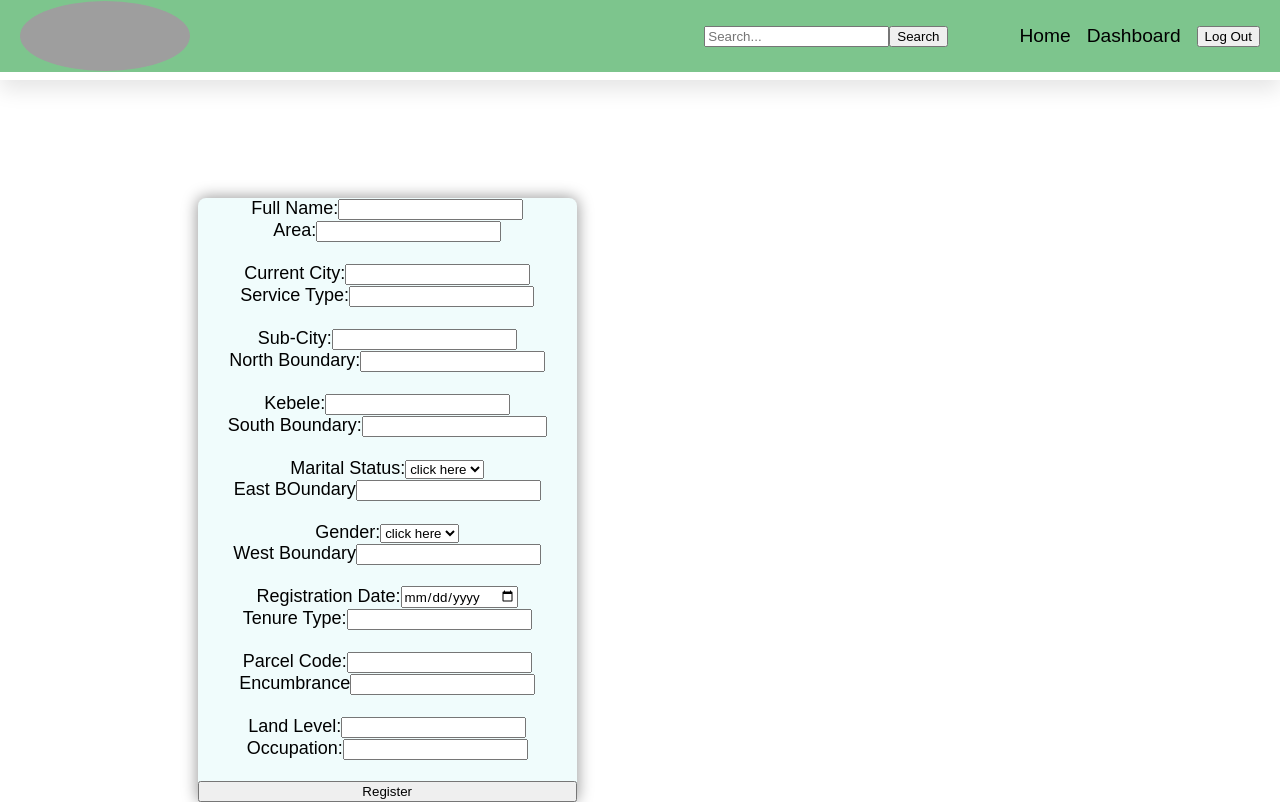
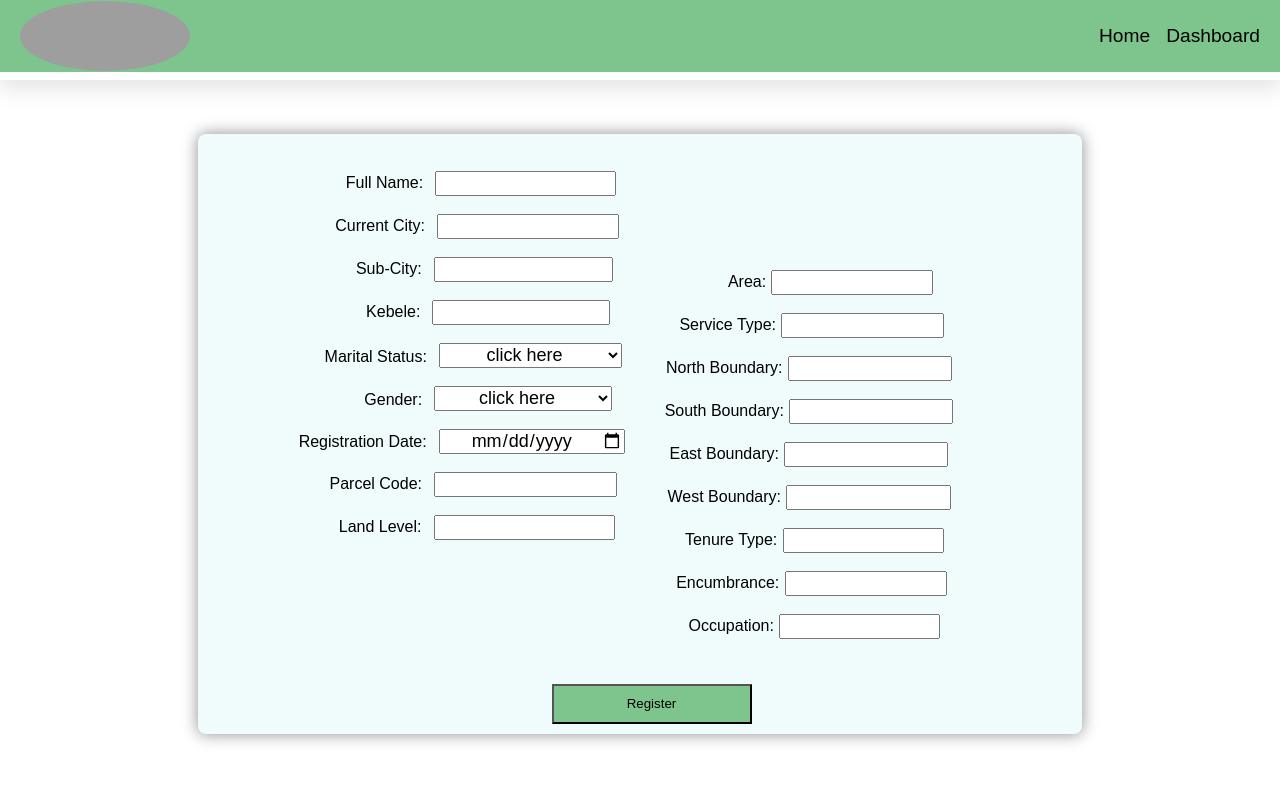
Before and after one commit to Danait-Hishe/LRS, a React (Create React App) app in the folder frontend/: page /create in a window 1280 px wide. Built offline with nearby package versions, Linux system fonts and the light colour scheme; grey boxes are pictures that could not be loaded.

Commit message:
mosification

```diff
--- a/frontend/src/components/Navbar.js
+++ b/frontend/src/components/Navbar.js
@@ -35,7 +35,7 @@ function Navbar() {
       <nav className="Navbar">
         <img alt="logo" src={Image} />
         <div className="nav-items">
-          <SearchBar onSearch={handleSearch} />
+          <SearchBar onSearch={handleSearch}  />
           <ul>
             {searchResults.map((parcel) => (
               <li key={parcel._id}>{parcel.fullName}</li>
@@ -46,12 +46,7 @@ function Navbar() {
           <Link>
             <button
               onClick={logOut}
-              sx={{
-                marginRight: 3,
-                marginTop: 2,
-                marginLeft: 50,
-                marginBottom: 5,
-              }}
+              style={{width:'100%',height:'40%',backgroundColor:'rgb(125, 197, 141)',fontSize:'large'}}
               variant="contained"
             >
               Log Out
--- /dev/null
+++ b/frontend/src/components/NavbarParcel.js
@@ -0,0 +1,22 @@
+import "./Navbar.css";
+import React, { useState } from "react";
+import { Link } from "react-router-dom";
+
+
+
+
+function NavbarParcel() {
+
+  return (
+    <>
+      <nav className="Navbar">
+        <img alt="logo" src={Image} />
+        <div className="nav-items">
+          <Link to="/" >Home</Link>
+          <Link to="/User">Dashboard</Link>
+        </div>
+      </nav>
+    </>
+  );
+}
+export default NavbarParcel;
--- a/frontend/src/components/Search.js
+++ b/frontend/src/components/Search.js
@@ -13,9 +13,10 @@ const SearchBar = ({ onSearch }) => {
         type="text"
         placeholder="Search..."
         value={searchTerm}
+        style={{width:'150%',height:'30px',marginLeft:'-83%',float:'left'}}
         onChange={(e) => setSearchTerm(e.target.value)}
       />
-      <button onClick={handleSearch}>Search</button>
+      <button onClick={handleSearch} style={{width:'30%',height:'50%',backgroundColor:'rgb(125, 197, 141)',float:'right',marginTop:'1.5%',fontSize:'large'}}>Search</button>
     </div>
   );
 };
--- a/frontend/src/components/pages/Edit.js
+++ b/frontend/src/components/pages/Edit.js
@@ -1,7 +1,7 @@
 import React, { useEffect, useState } from "react";
 import { useNavigate, useParams } from "react-router-dom";
-import Navbar from "../Navbar.js";
 import axios from "axios";
+import NavbarParcel from "../NavbarParcel.js";
 
 export default function Edit() {
   const { id } = useParams();
@@ -24,92 +24,60 @@ export default function Edit() {
       });
   }
   return (
-    <div>
-      <Navbar />
+    <div className="parcel">
+    <NavbarParcel />
     <form onSubmit={handleSubmit} className="form-container">
-        <label>
-          Id:
-          <input type="text" disabled value={data.id} />
-        </label>
-        <label>
+    <div style={{display:"grid",marginLeft:'15%',marginTop:'3%'}}>
+      <label style={{float:'left',marginLeft:'-60%',}}>
         Full Name:
         <input
           type="text"
-            value={data.fullName}
-            onChange={(e) => setData({ ...data, fullName: e.target.value })}
+          name="fullName"
+          style={{width:'15%',height:'25px',marginLeft:'1%',marginTop: '10px'}}
+
         />
       </label>
-        <label>
-          Area:
-          <input
-            type="text"
-            value={data.area}
-            onChange={(e) => setData({ ...data, area: e.target.value })}
-          />
-        </label>
+
       <br />
-        <label>
+      <label style={{float:'left',marginLeft:'-61%'}}>
         Current City:
         <input
           type="text"
-            value={data.currentCity}
-            onChange={(e) => setData({ ...data, currentCity: e.target.value })}
+          name="currentCity"
+          style={{width:'15%',height:'25px',marginLeft:'1%'}}
+
         />
       </label>
-        <label>
-          Service Type:
-          <input
-            type="text"
-            value={data.serviceType}
-            onChange={(e) => setData({ ...data, serviceType: e.target.value })}
-          />
-        </label>
+
       <br />
-        <label>
+      <label style={{float:'left',marginLeft:'-59%'}}>
         Sub-City:
         <input
           type="text"
-            value={data.subCity}
-            onChange={(e) => setData({ ...data, subCity: e.target.value })}
+          name="subCity"
+          style={{width:'15%',height:'25px',marginLeft:'1%'}}
+
         />
       </label>
-        <label>
-          North Boundary:
-          <input
-            type="text"
-            value={data.northBoundary}
-            onChange={(e) =>
-              setData({ ...data, northBoundary: e.target.value })
-            }
-          />
-        </label>
+
       <br />
-        <label>
+      <label style={{float:'left',marginLeft:'-58%'}}>
         Kebele:
         <input
           type="number"
-            value={data.kebele}
-            onChange={(e) => setData({ ...data, kebele: e.target.value })}
+          name="kebele"
+          style={{width:'15%',height:'25px',marginLeft:'1%'}}
+
         />
       </label>
-        <label>
-          South Boundary:
-          <input
-            type="text"
-            value={data.southBoundary}
-            onChange={(e) =>
-              setData({ ...data, southBoundary: e.target.value })
-            }
-          />
-        </label>
+
       <br />
-        <label>
+      <label style={{float:'left',marginLeft:'-62%'}}>
         Marital Status:
         <select
-            value={data.maritalStatus}
-            onChange={(e) =>
-              setData({ ...data, maritalStatus: e.target.value })
-            }
+          name="maritalStatus"
+          style={{width:'15%',height:'25px',marginLeft:'1%',fontSize:'large',textAlign:'center'}}
+          on
         >
           <option selected disabled>
             click here
@@ -118,20 +86,14 @@ export default function Edit() {
           <option>Married</option>
         </select>
       </label>
-        <label>
-          East Boundary
-          <input
-            type="text"
-            value={data.eastBoundary}
-            onChange={(e) => setData({ ...data, eastBoundary: e.target.value })}
-          />
-        </label>
+
       <br />
-        <label>
+      <label style={{float:'left',marginLeft:'-58%'}}>
         Gender:
         <select
-            value={data.gender}
-            onChange={(e) => setData({ ...data, gender: e.target.value })}
+          name="gender"
+          style={{width:'15%',height:'25px',marginLeft:'1%',fontSize:'large',textAlign:'center'}}
+
         >
           <option selected disabled>
             click here
@@ -140,68 +102,135 @@ export default function Edit() {
           <option>Male</option>
         </select>
       </label>
-        <label>
-          West Boundary
-          <input
-            type="text"
-            value={data.westBoundary}
-            onChange={(e) => setData({ ...data, westBoundary: e.target.value })}
-          />
-        </label>
+
       <br />
-        <label>
+      <label style={{float:'left',marginLeft:'-65%'}}>
         Registration Date:
         <input
           type="date"
-            value={data.registrationDate}
-            onChange={(e) =>
-              setData({ ...data, registrationDate: e.target.value })
-            }
+          name="registrationDate"
+          style={{width:'15%',height:'25px',marginLeft:'1%',fontSize:'large',textAlign:'center'}}
+          onCha
         />
       </label>
-        <label>
+
+      <br />
+      <label style={{float:'left',marginLeft:'-62%'}}>
+        Parcel Code:
+        <input
+          type="text"
+          name="parcelCode"
+          style={{width:'15%',height:'25px',marginLeft:'1%'}}
+
+        />
+      </label>
+
+      <br />
+      <label style={{float:'left',marginLeft:'-61%'}}>
+        Land Level:
+        <input
+          type="text"
+          name="landLevel"
+          style={{width:'15%',height:'25px',marginLeft:'1%'}}
+
+        />
+      </label>
+      </div>
+      <div style={{display: 'grid', marginTop:'-30.5%',marginLeft:'40%'}}>
+      <label style={{float:'left',marginLeft:'5%'}}>
+        Area:
+        <input
+          type="text"
+          name="area"
+          style={{width:'32%',height:'25px',marginLeft:'1%', }}
+        />
+      </label>
+
+      <br />
+      <label style={{float:'left',marginLeft:'-2%'}}>
+        Service Type:
+        <input
+          type="text"
+          name="seviceType"
+          style={{width:'30%',height:'25px',marginLeft:'1%'}}
+
+        />
+      </label>
+      <br/>
+
+      <label style={{float:'left',marginLeft:'-3%'}}>
+        North Boundary:
+        <input
+          type="text"
+          name="northBoundary"
+          style={{width:'30%',height:'25px',marginLeft:'1%'}}
+          on
+        />
+      </label>
+      <br/>
+      <label style={{float:'left',marginLeft:'-3%'}}>
+        South Boundary:
+        <input
+          type="text"
+          name="southBoundary"
+          style={{width:'30%',height:'25px',marginLeft:'1%'}}
+          on
+        />
+      </label>
+      <br/>
+      <label style={{float:'left',marginLeft:'-3%'}}>
+        East Boundary:
+        <input
+          type="text"
+          name="eastBoundary"
+          style={{width:'30%',height:'25px',marginLeft:'1%'}}
+          o
+        />
+      </label>
+      <br/>
+      <label style={{float:'left',marginLeft:'-3%'}}>
+        West Boundary:
+        <input
+          type="text"
+          name="westBoundary"
+          style={{width:'30%',height:'25px',marginLeft:'1%'}}
+          o
+        />
+      </label>
+      <br/>
+      <label style={{float:'left',marginLeft:'-1%'}}>
         Tenure Type:
         <input
           type="text"
-            value={data.tenureType}
-            onChange={(e) => setData({ ...data, tenureType: e.target.value })}
+          name="tenureType"
+          style={{width:'30%',height:'25px',marginLeft:'1%'}}
+
         />
       </label>
-        <br />
-        <label>
-          Parcel Code:
+      <br/>
+      <label style={{float:'left',marginLeft:'-2%'}}>
+        Encumbrance:
         <input
           type="text"
-            value={data.parcelCode}
-            onChange={(e) => setData({ ...data, parcelCode: e.target.value })}
+          name="encumbrance"
+          style={{width:'30%',height:'25px',marginLeft:'1%'}}
+
         />
       </label>
-        <label>
-          Encumbrance
-          <input
-            type="text"
-            value={data.encumbrance}
-            onChange={(e) => setData({ ...data, encumbrance: e.target.value })}
-          />
-        </label>
-        <br />
-        <label>
-          Land Level:
-          <input
-            type="text"
-            value={data.landLevel}
-            onChange={(e) => setData({ ...data, landLevel: e.target.value })}
-          />
-        </label>
-        <label>
+      <br/>
+      <label style={{float:'left',marginLeft:'-1%'}}>
         Occupation:
         <input
           type="text"
-            value={data.occupation}
-            onChange={(e) => setData({ ...data, occupation: e.target.value })}
+          name="occupation"
+          style={{width:'30%',height:'25px',marginLeft:'1%'}}
+
         />
       </label>
-        <button className="btn btn-info" type="submit">
+      <br/>
+      </div>
+
+      <button className="btn btn-info" type="submit" style={{width:"200px",height:'40px', backgroundColor:'rgb(125, 197, 141)', alignItems:'center', marginLeft:'40%',marginTop:'3%'}}>
         Update
       </button>
     </form>
--- a/frontend/src/components/pages/Home.css
+++ b/frontend/src/components/pages/Home.css
@@ -17,7 +17,7 @@
     color: black;
     font-style: oblique;
 }
-.form-container{
+.form-container2{
     width:30%;
     height: 28%;
     background-color: rgb(240, 252, 252);
@@ -37,7 +37,7 @@
     margin-top: 15%;
     font-style: oblique;
 }
-.form-container p{
+.form-container2 p{
     margin-top: -5px;
     color:rgb(90, 88, 88);
     font-family: 'Franklin Gothic Medium', 'Arial Narrow', Arial, sans-serif;
--- a/frontend/src/components/pages/Home.js
+++ b/frontend/src/components/pages/Home.js
@@ -21,11 +21,11 @@ export default function Home() {
       <div className="h1">
         <h1>LAND REGISTRATION SYSTEM</h1>
       </div>
-      <div className="form-container" style={{ float: "left" }}>
+      <div className="form-container2" style={{ float: "left" }}>
         <h2>About Us</h2>
         <p>Land registration is any of various systems by which matters concerning ownership, possession, or other rights in land are formally recorded (usually with a government agency or department) to provide evidence of title, facilitate transactions, and prevent unlawful disposal. The information recorded and the protection provided by land registration varies widely by jurisdiction.</p>
       </div>
-      <div className="form-container" style={{ float: "left" }}>
+      <div className="form-container2" style={{ float: "left" }}>
         <h2>Address</h2>
         <p style={{ marginTop:'15px' }}>DebreBerhan,Behind Ayu Primary Hospital</p>
       </div>
--- a/frontend/src/components/pages/Parcel.js
+++ b/frontend/src/components/pages/Parcel.js
@@ -1,7 +1,8 @@
 import React, { useState } from "react";
 import { useNavigate } from "react-router";
-import Navbar from "../Navbar.js";
 import axios from "axios";
+import  "./parcel.css";
+import NavbarParcel from "../NavbarParcel.js";
 
 export default function Parcel() {
   const [inputData, setInputData] = useState({
@@ -31,7 +32,7 @@ export default function Parcel() {
     e.preventDefualt();
 
     axios
-      .post("http://localhost:5000/getAllCustomers", inputData)
+      .post("http://localhost:5000/user/parcel", inputData)
       .then((res) => {
         alert("Registered Successfully!");
         navigate("/User");
@@ -40,97 +41,67 @@ export default function Parcel() {
   }
 
   return (
-    <div>
-      <Navbar />
+    <div className="parcel">
+      <NavbarParcel/>
       <form onSubmit={handleSubmit} className="form-container">
-        <label>
+      <div style={{display:"grid",marginLeft:'15%',marginTop:'3%'}}>
+        <label style={{float:'left',marginLeft:'-60%',}}>
           Full Name:
           <input
             type="text"
             name="fullName"
+            style={{width:'15%',height:'25px',marginLeft:'1%',marginTop: '10px'}}
             onChange={(e) =>
               setInputData({ ...inputData, fullName: e.target.value })
             }
           />
         </label>
-        <label>
-          Area:
-          <input
-            type="text"
-            name="area"
-            onChange={(e) =>
-              setInputData({ ...inputData, area: e.target.value })
-            }
-          />
-        </label>
+
         <br />
-        <label>
+        <label style={{float:'left',marginLeft:'-61%'}}>
           Current City:
           <input
             type="text"
             name="currentCity"
+            style={{width:'15%',height:'25px',marginLeft:'1%'}}
             onChange={(e) =>
               setInputData({ ...inputData, currentCity: e.target.value })
             }
           />
         </label>
-        <label>
-          Service Type:
-          <input
-            type="text"
-            name="seviceType"
-            onChange={(e) =>
-              setInputData({ ...inputData, serviceType: e.target.value })
-            }
-          />
-        </label>
+
         <br />
-        <label>
+        <label style={{float:'left',marginLeft:'-59%'}}>
           Sub-City:
           <input
             type="text"
             name="subCity"
+            style={{width:'15%',height:'25px',marginLeft:'1%'}}
             onChange={(e) =>
               setInputData({ ...inputData, subCity: e.target.value })
             }
           />
         </label>
-        <label>
-          North Boundary:
-          <input
-            type="text"
-            name="northBoundary"
-            onChange={(e) =>
-              setInputData({ ...inputData, northBoundary: e.target.value })
-            }
-          />
-        </label>
+
         <br />
-        <label>
+        <label style={{float:'left',marginLeft:'-58%'}}>
           Kebele:
           <input
             type="number"
             name="kebele"
+            style={{width:'15%',height:'25px',marginLeft:'1%'}}
             onChange={(e) =>
               setInputData({ ...inputData, kebele: e.target.value })
             }
           />
         </label>
-        <label>
-          South Boundary:
-          <input
-            type="text"
-            name="southBoundary"
-            onChange={(e) =>
-              setInputData({ ...inputData, southBoundary: e.target.value })
-            }
-          />
-        </label>
+
         <br />
-        <label>
+        <label style={{float:'left',marginLeft:'-62%'}}>
           Marital Status:
           <select
             name="maritalStatus"
+            style={{width:'15%',height:'25px',marginLeft:'1%',fontSize:'large',textAlign:'center'}}
             onChange={(e) =>
               setInputData({ ...inputData, martialStatus: e.target.value })
             }
@@ -142,21 +113,13 @@ export default function Parcel() {
             <option>Married</option>
           </select>
         </label>
-        <label>
-          East BOundary
-          <input
-            type="text"
-            name="eastBoundary"
-            onChange={(e) =>
-              setInputData({ ...inputData, eastBoundary: e.target.value })
-            }
-          />
-        </label>
+
         <br />
-        <label>
+        <label style={{float:'left',marginLeft:'-58%'}}>
           Gender:
           <select
             name="gender"
+            style={{width:'15%',height:'25px',marginLeft:'1%',fontSize:'large',textAlign:'center'}}
             onChange={(e) =>
               setInputData({ ...inputData, gender: e.target.value })
             }
@@ -168,81 +131,160 @@ export default function Parcel() {
             <option>Male</option>
           </select>
         </label>
-        <label>
-          West Boundary
+
+        <br />
+        <label style={{float:'left',marginLeft:'-65%'}}>
+          Registration Date:
+          <input
+            type="date"
+            name="registrationDate"
+            style={{width:'15%',height:'25px',marginLeft:'1%',fontSize:'large',textAlign:'center'}}
+            onChange={(e) =>
+              setInputData({ ...inputData, registrationDate: e.target.value })
+            }
+          />
+        </label>
+
+        <br />
+        <label style={{float:'left',marginLeft:'-62%'}}>
+          Parcel Code:
+          <input
+            type="text"
+            name="parcelCode"
+            style={{width:'15%',height:'25px',marginLeft:'1%'}}
+            onChange={(e) =>
+              setInputData({ ...inputData, parcelCode: e.target.value })
+            }
+          />
+        </label>
+
+        <br />
+        <label style={{float:'left',marginLeft:'-61%'}}>
+          Land Level:
+          <input
+            type="text"
+            name="landLevel"
+            style={{width:'15%',height:'25px',marginLeft:'1%'}}
+            onChange={(e) =>
+              setInputData({ ...inputData, landLevel: e.target.value })
+            }
+          />
+        </label>
+        </div>
+        <div style={{display: 'grid', marginTop:'-30.5%',marginLeft:'40%'}}>
+        <label style={{float:'left',marginLeft:'5%'}}>
+          Area:
+          <input
+            type="text"
+            name="area"
+            style={{width:'32%',height:'25px',marginLeft:'1%', }}
+            onChange={(e) =>
+              setInputData({ ...inputData, area: e.target.value })
+            }
+          />
+        </label>
+
+        <br />
+        <label style={{float:'left',marginLeft:'-2%'}}>
+          Service Type:
+          <input
+            type="text"
+            name="seviceType"
+            style={{width:'30%',height:'25px',marginLeft:'1%'}}
+            onChange={(e) =>
+              setInputData({ ...inputData, serviceType: e.target.value })
+            }
+          />
+        </label>
+        <br/>
+
+        <label style={{float:'left',marginLeft:'-3%'}}>
+          North Boundary:
+          <input
+            type="text"
+            name="northBoundary"
+            style={{width:'30%',height:'25px',marginLeft:'1%'}}
+            onChange={(e) =>
+              setInputData({ ...inputData, northBoundary: e.target.value })
+            }
+          />
+        </label>
+        <br/>
+        <label style={{float:'left',marginLeft:'-3%'}}>
+          South Boundary:
+          <input
+            type="text"
+            name="southBoundary"
+            style={{width:'30%',height:'25px',marginLeft:'1%'}}
+            onChange={(e) =>
+              setInputData({ ...inputData, southBoundary: e.target.value })
+            }
+          />
+        </label>
+        <br/>
+        <label style={{float:'left',marginLeft:'-3%'}}>
+          East Boundary:
+          <input
+            type="text"
+            name="eastBoundary"
+            style={{width:'30%',height:'25px',marginLeft:'1%'}}
+            onChange={(e) =>
+              setInputData({ ...inputData, eastBoundary: e.target.value })
+            }
+          />
+        </label>
+        <br/>
+        <label style={{float:'left',marginLeft:'-3%'}}>
+          West Boundary:
           <input
             type="text"
             name="westBoundary"
+            style={{width:'30%',height:'25px',marginLeft:'1%'}}
             onChange={(e) =>
               setInputData({ ...inputData, westBoundary: e.target.value })
             }
           />
         </label>
-        <br />
-        <label>
-          Registration Date:
-          <input
-            type="date"
-            name="registrationDate"
-            onChange={(e) =>
-              setInputData({ ...inputData, registrationDate: e.target.value })
-            }
-          />
-        </label>
-        <label>
+        <br/>
+        <label style={{float:'left',marginLeft:'-1%'}}>
           Tenure Type:
           <input
             type="text"
             name="tenureType"
+            style={{width:'30%',height:'25px',marginLeft:'1%'}}
             onChange={(e) =>
               setInputData({ ...inputData, tenureType: e.target.value })
             }
           />
         </label>
-        <br />
-        <label>
-          Parcel Code:
-          <input
-            type="text"
-            name="parcelCode"
-            onChange={(e) =>
-              setInputData({ ...inputData, parcelCode: e.target.value })
-            }
-          />
-        </label>
-        <label>
-          Encumbrance
+        <br/>
+        <label style={{float:'left',marginLeft:'-2%'}}>
+          Encumbrance:
           <input
             type="text"
             name="encumbrance"
+            style={{width:'30%',height:'25px',marginLeft:'1%'}}
             onChange={(e) =>
               setInputData({ ...inputData, encumbrance: e.target.value })
             }
           />
         </label>
-        <br />
-        <label>
-          Land Level:
-          <input
-            type="text"
-            name="landLevel"
-            onChange={(e) =>
-              setInputData({ ...inputData, landLevel: e.target.value })
-            }
-          />
-        </label>
-        <label>
+        <br/>
+        <label style={{float:'left',marginLeft:'-1%'}}>
           Occupation:
           <input
             type="text"
             name="occupation"
+            style={{width:'30%',height:'25px',marginLeft:'1%'}}
             onChange={(e) =>
               setInputData({ ...inputData, occupation: e.target.value })
             }
           />
         </label>
-        <br />
-        <button className="btn btn-info" type="submit">
+        <br/>
+        </div>
+
+        <button className="btn btn-info" type="submit" style={{width:"200px",height:'40px', backgroundColor:'rgb(125, 197, 141)', alignItems:'center', marginLeft:'40%',marginTop:'3%'}}>
           Register
         </button>
       </form>
--- a/frontend/src/components/pages/User.js
+++ b/frontend/src/components/pages/User.js
@@ -21,8 +21,8 @@ export default function User() {
       <Navbar />
       <div className="table-wrapper">
         <div className="text-end">
-          <button >
-            <Link to="/create" className="btn">
+          <button  style={{width:'10%',height:'50%',backgroundColor:'rgb(125, 197, 141)',fontSize:'large'}}>
+            <Link to="/create" className="btn" style={{color:'black'}}>
               Register parcel
             </Link>
           </button>
@@ -33,6 +33,21 @@ export default function User() {
               {columns.map((c, i) => (
                 <th key={i}>{c}</th>
               ))}
+              <th>Fullname</th>
+              <th>Current City</th>
+              <th>Subcity</th>
+              <th>Kebele</th>
+              <th>Area</th>
+              <th>Martial Status</th>
+              <th>Gender</th>
+              <th>Service Type</th>
+              <th>Registration Date</th>
+              <th>Land Level</th>
+              <th>North Boundary</th>
+              <th>South Boundary</th>
+              <th>East Boundary</th>
+              <th>West Boundary</th>
+              <th>Parcel Code</th>
               <th>Action</th>
             </tr>
           </thead>
--- /dev/null
+++ b/frontend/src/components/pages/parcel.css
@@ -0,0 +1,16 @@
+.form-container{
+    width:70%;
+    height: 600px;
+    background-color: rgb(240, 252, 252);
+    border-radius: 8px;
+    box-shadow: 0 0 15px 1px rgba(0,0,0,0.4);
+    display: flex;
+    flex-direction: column;
+    float: left;
+    margin-top: 10%;
+    margin-left: 15%;
+    text-align: center;
+}
+.parcel input {
+
+}
```
Also changed, not shown: frontend/src/components/pages/Admin.css (added, +13 -0 lines), frontend/src/components/pages/Admin.js (+16 -7 lines), frontend/src/components/images/logo.jpeg (deleted), frontend/src/components/images/parcel.png (added). Lines whose indentation alone changed are shown as unchanged.
